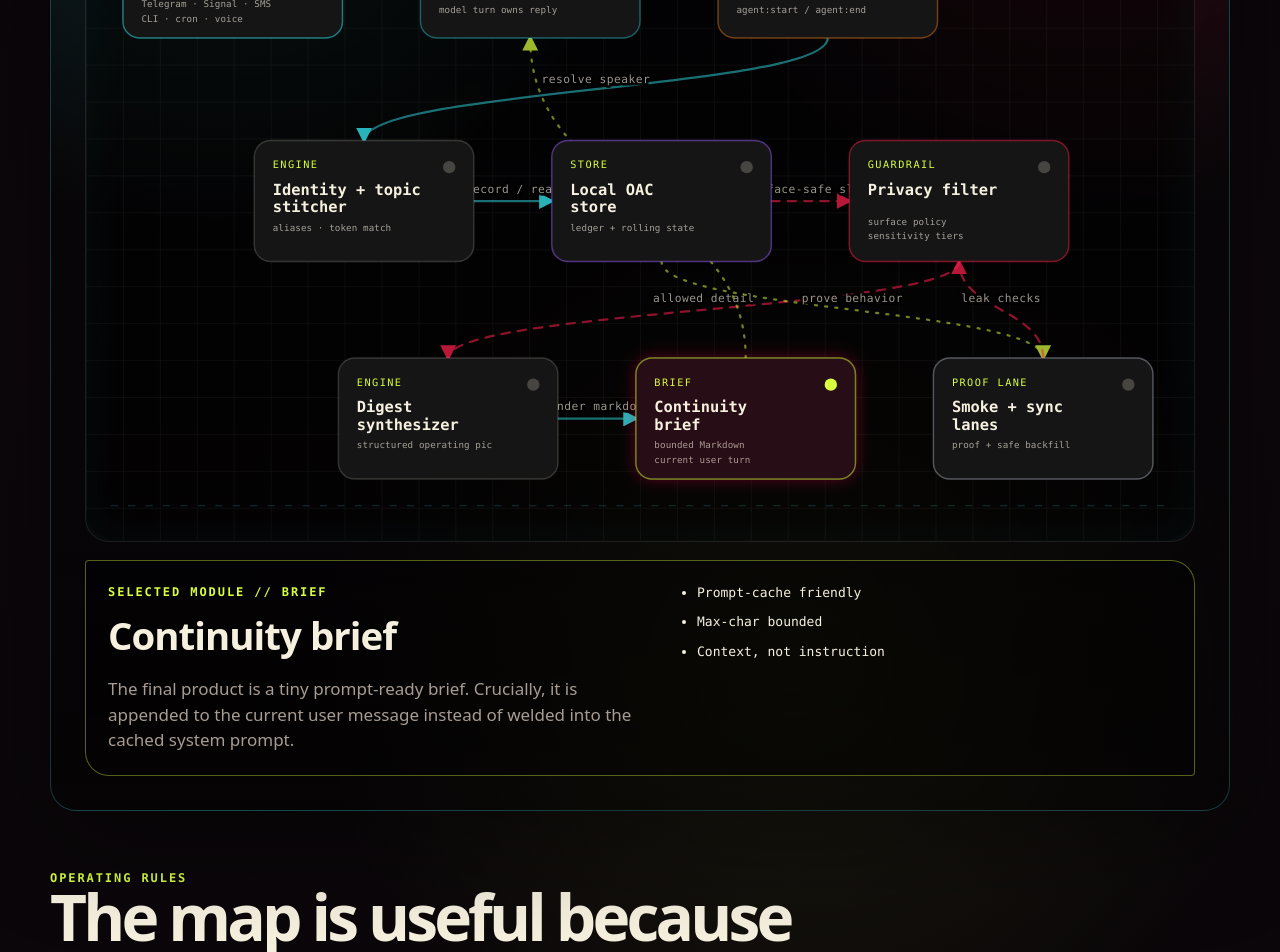
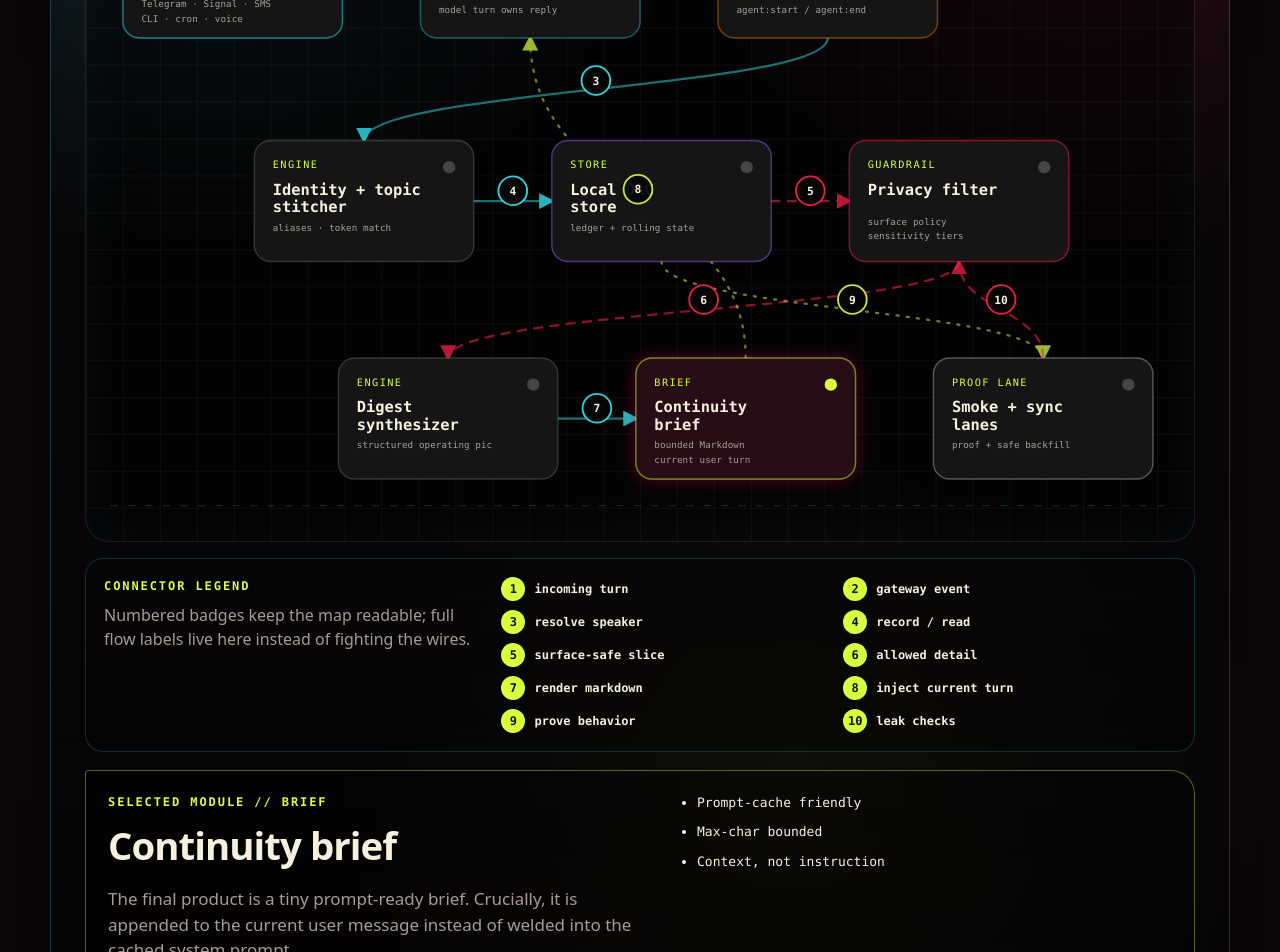
Before and after one commit to LunarCannon/destructor666.com, a Next.js app: page /oac in a window 1280 px wide. Shown: the part 1385-2337 px from the top of the page. Built offline with nearby package versions, Linux system fonts and the light colour scheme.

Commit message:
Move OAC connector labels to legend

```diff
--- a/app/globals.css
+++ b/app/globals.css
@@ -590,16 +590,61 @@ h3 { font-size: 20px; letter-spacing: -0.025em; }
 
 .oac-link.guard path { stroke: rgba(255,32,78,.76); stroke-dasharray: 8 8; }
 .oac-link.artifact path { stroke: rgba(216,255,62,.70); stroke-dasharray: 2 8; }
-.oac-link text {
-  fill: rgba(246,240,223,.62);
+.oac-link-badge {
+  fill: rgba(5,5,6,.94);
+  stroke: rgba(55,247,255,.86);
+  stroke-width: 1.8;
+}
+.oac-link-badge-group.guard .oac-link-badge { stroke: rgba(255,32,78,.9); }
+.oac-link-badge-group.artifact .oac-link-badge { stroke: rgba(216,255,62,.9); }
+.oac-link-number {
+  fill: var(--ink);
+  stroke: none;
   font-family: var(--mono);
   font-size: 11px;
-  letter-spacing: .04em;
-  paint-order: stroke;
-  stroke: rgba(0,0,0,.86);
-  stroke-width: 5px;
-  stroke-linejoin: round;
+  font-weight: 900;
 }
+
+.oac-flow-legend {
+  display: grid;
+  grid-template-columns: minmax(240px, .72fr) minmax(0, 1.28fr);
+  gap: 18px;
+  margin-top: 16px;
+  padding: 18px;
+  border: 1px solid rgba(55,247,255,.18);
+  border-radius: 18px;
+  background: rgba(0,0,0,.26);
+}
+.oac-flow-legend p:not(.kicker) { color: var(--muted); margin-top: 8px; }
+.oac-flow-legend ol {
+  display: grid;
+  grid-template-columns: repeat(2, minmax(0, 1fr));
+  gap: 9px;
+  margin: 0;
+  padding: 0;
+  list-style: none;
+}
+.oac-flow-legend li {
+  display: flex;
+  align-items: center;
+  gap: 9px;
+  min-width: 0;
+  color: var(--ink);
+  font-family: var(--mono);
+  font-size: 12px;
+}
+.oac-flow-legend li span {
+  display: inline-grid;
+  place-items: center;
+  flex: 0 0 auto;
+  width: 24px;
+  height: 24px;
+  border-radius: 50%;
+  color: #101107;
+  background: var(--acid);
+  font-weight: 900;
+}
+.oac-flow-legend li strong { font-weight: 800; }
 
 .oac-node { cursor: pointer; outline: none; }
 .oac-node .node-bg { fill: #07070a; }
@@ -707,7 +752,7 @@ h3 { font-size: 20px; letter-spacing: -0.025em; }
 .footer { color: var(--muted); border-top: 1px solid var(--line); padding: 28px 0 44px; margin-top: 64px; font-family: var(--mono); font-size: 12px; }
 
 @media (max-width: 940px) {
-  .hero, .split-grid, .grid, .artifact-grid, .oac-principles, .oac-rule-grid, .oac-node-panel { grid-template-columns: 1fr; }
+  .hero, .split-grid, .grid, .artifact-grid, .oac-principles, .oac-rule-grid, .oac-node-panel, .oac-flow-legend { grid-template-columns: 1fr; }
   .avatar-panel { min-height: 500px; margin-left: 0; }
 }
 
@@ -716,7 +761,7 @@ h3 { font-size: 20px; letter-spacing: -0.025em; }
   .nav { align-items: flex-start; gap: 14px; flex-direction: column; }
   .nav nav { flex-wrap: wrap; }
   h1 { letter-spacing: -0.07em; }
-  .protocol-strip, .avatar-readout { grid-template-columns: 1fr; }
+  .protocol-strip, .avatar-readout, .oac-flow-legend ol { grid-template-columns: 1fr; }
   .avatar-panel { min-height: 430px; }
   .avatar-readout { position: relative; left: auto; right: auto; bottom: auto; margin-top: -12px; }
 }
--- a/app/oac/OacArchitectureMap.tsx
+++ b/app/oac/OacArchitectureMap.tsx
@@ -275,17 +275,20 @@ export function OacArchitectureMap() {
           <path d="M 24 44 H 1056" stroke="rgba(255,32,78,.25)" strokeDasharray="7 10" />
           <path d="M 24 646 H 1056" stroke="rgba(55,247,255,.20)" strokeDasharray="7 10" />
 
-          {links.map((link) => {
-            const pos = labelPosition(link);
+          {links.map((link, index) => {
             const isGuard = link.kind === "guard";
             const isArtifact = link.kind === "artifact";
             return (
-              <g className={`oac-link ${isGuard ? "guard" : ""} ${isArtifact ? "artifact" : ""}`} key={`${link.from}-${link.to}`}>
+              <g
+                className={`oac-link ${isGuard ? "guard" : ""} ${isArtifact ? "artifact" : ""}`}
+                key={`${link.from}-${link.to}`}
+                aria-label={`Flow ${index + 1}: ${link.label}`}
+              >
+                <title>{`Flow ${index + 1}: ${link.label}`}</title>
                 <path
                   d={pathForLink(link)}
                   markerEnd={isGuard ? "url(#arrowHot)" : isArtifact ? "url(#arrowAcid)" : "url(#arrowCyan)"}
                 />
-                <text x={pos.x} y={pos.y} textAnchor="middle">{link.label}</text>
               </g>
             );
           })}
@@ -320,7 +323,38 @@ export function OacArchitectureMap() {
               </g>
             );
           })}
+
+          {links.map((link, index) => {
+            const pos = labelPosition(link);
+            const isGuard = link.kind === "guard";
+            const isArtifact = link.kind === "artifact";
+            return (
+              <g
+                className={`oac-link-badge-group ${isGuard ? "guard" : ""} ${isArtifact ? "artifact" : ""}`}
+                key={`badge-${link.from}-${link.to}`}
+                aria-hidden="true"
+              >
+                <circle className="oac-link-badge" cx={pos.x} cy={pos.y - 2} r="14" />
+                <text className="oac-link-number" x={pos.x} y={pos.y + 2} textAnchor="middle">{index + 1}</text>
+              </g>
+            );
+          })}
         </svg>
+      </div>
+
+      <div className="oac-flow-legend" aria-label="Connector legend">
+        <div>
+          <p className="kicker">Connector legend</p>
+          <p>Numbered badges keep the map readable; full flow labels live here instead of fighting the wires.</p>
+        </div>
+        <ol>
+          {links.map((link, index) => (
+            <li key={`${link.from}-${link.to}`}>
+              <span>{index + 1}</span>
+              <strong>{link.label}</strong>
+            </li>
+          ))}
+        </ol>
       </div>
 
       <aside className={`oac-node-panel ${activeNode.kind}`} aria-live="polite">
```
